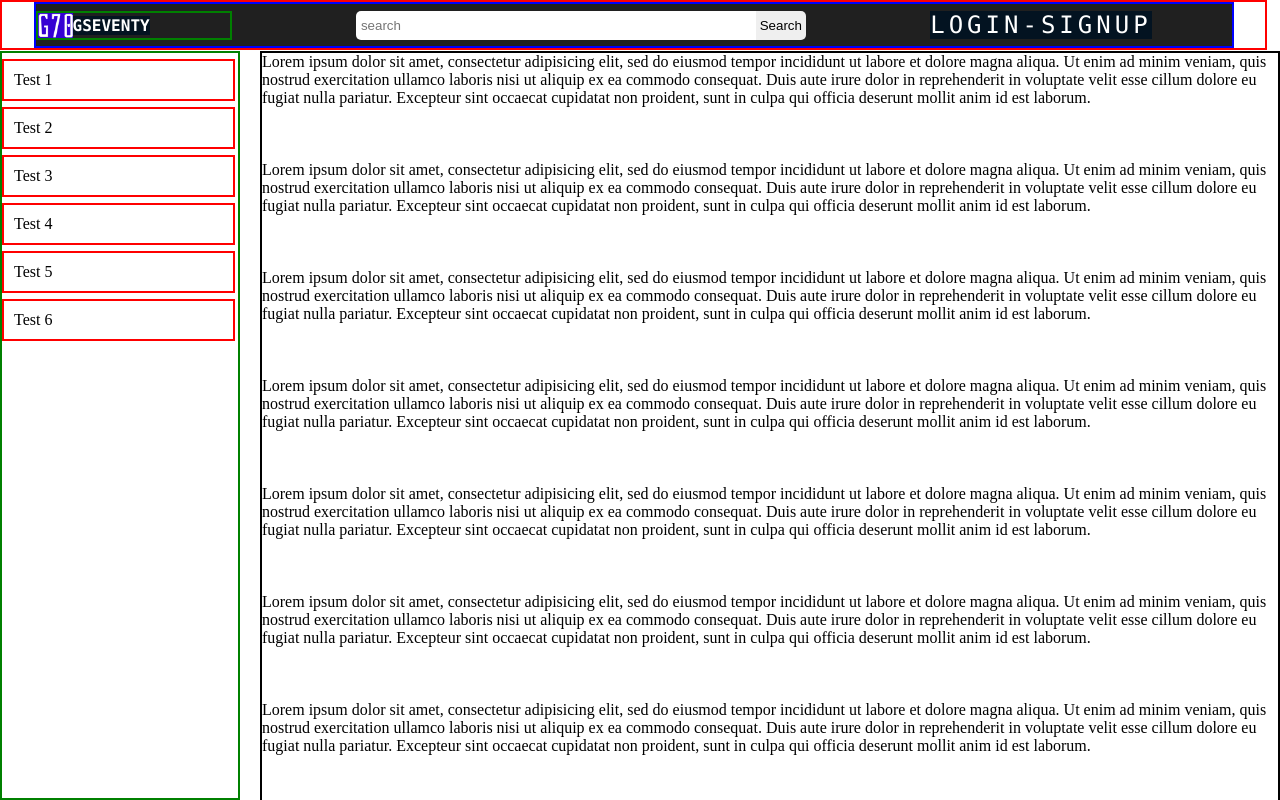
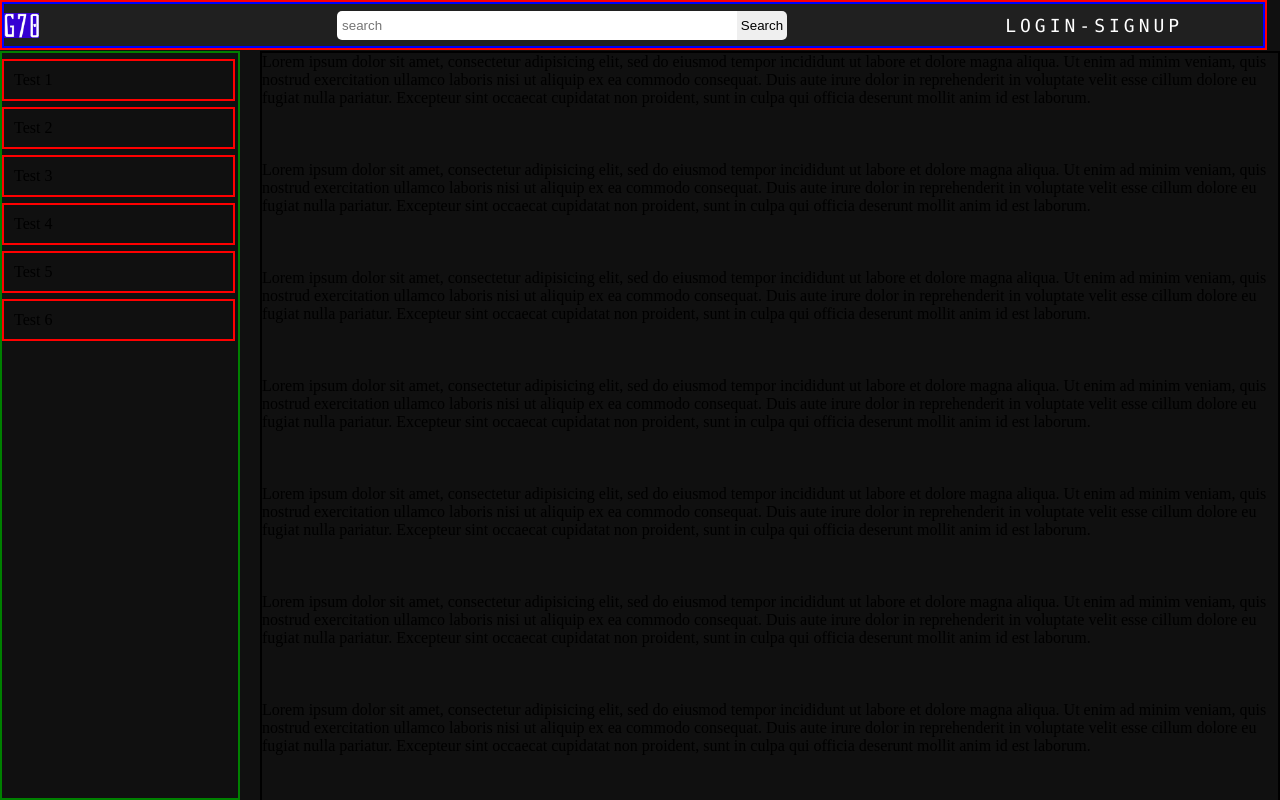
Before and after one commit to YR047/nineteenseventygamingproject, a plain HTML site: page index.html in a window 1280 px wide. Shown: the top 800 px of the page. Drawn offline with Linux system fonts and the light colour scheme.

Commit message:
button 2.1

```diff
--- a/css/style.css
+++ b/css/style.css
@@ -17,14 +17,13 @@ header nav{
 	justify-content: space-between;
 	align-items: center;
 	padding:6.7px 0px;
-	width: 95%;
+	width: 100%;
 	background:#202020;
 	margin: 0 auto;
 }
 
 header nav .logo-top{
 	align-items: center;
-	border: 2px solid green;
 	display: flex;
 }
 
@@ -34,13 +33,11 @@ header nav .logo-top img{
 }
 
 header nav .login-signup{
-	color: #ffffff;
 	margin-right: 80px;
 	padding: 0;
 	display: flex;
 	justify-content: center;
 	align-items: center;
-	background: #031321;
 	font-family: consolas;
 }
 a
@@ -48,19 +45,19 @@ a
 	position: relative;
 	display: inline-block;
 	padding: 15px 30px;
-	color: #2196f3;
+	color: white;
 	text-transform: uppercase;
 	letter-spacing: 4px;
 	text-decoration: none;
-	font-size: 24px;
+	font-size: 18px;
 	overflow: hidden;
 	transition: 0.2s;
 }
 a:hover
 {
-	color: #255784;
-	background: #2196f3;
-	box-shadow: 0 0 10px #2196f3, 0 0 40px #2196f3, 0 0 80px #2196f3;
+	color: #ffffff;
+	background: #3500d3;
+	box-shadow: 0 0 20px #3500d3, 0 0 40px #3500d3, 0 0 80px #3500d3;
 	transition-delay: 1s;
 }
 a span
@@ -68,13 +65,14 @@ a span
 	position: absolute;
 	display: block;
 }
+
 a span:nth-child(1)
 {
 	top: 0;
 	left: -100%;
 	width: 100%;
 	height: 2px;
-	background: linear-gradient(90deg,transparent,#2196f3)
+	background: linear-gradient(90deg,transparent,#3500d3)
 }
 a:hover span:nth-child(1)
 {
@@ -88,7 +86,7 @@ a span:nth-child(3)
 	right: -100%;
 	width: 100%;
 	height: 2px;
-	background: linear-gradient(270deg,transparent,#2196f3)
+	background: linear-gradient(270deg,transparent,#3500d3)
 }
 a:hover span:nth-child(3)
 {
@@ -103,7 +101,7 @@ a span:nth-child(2)
 	right: 0;
 	width: 2px;
 	height: 100%;
-	background: linear-gradient(180deg,transparent,#2196f3)
+	background: linear-gradient(180deg,transparent,#3500d3)
 }
 a:hover span:nth-child(2)
 {
@@ -118,7 +116,7 @@ a span:nth-child(4)
 	left: 0;
 	width: 2px;
 	height: 100%;
-	background: linear-gradient(360deg,transparent,#2196f3)
+	background: linear-gradient(360deg,transparent,#3500d3)
 }
 a:hover span:nth-child(4)
 {
--- a/index.html
+++ b/index.html
@@ -5,12 +5,12 @@
 	<link rel = "icon" href = "./images/logo_single.png" type = "image/x-icon">
     <link rel="stylesheet" type="text/css" href="css/style.css">
 </head>
-<body>
+<body style="background-color: #101010;">
 	<header>
 		<nav>
 			<div class="logo-top">
 			<img src="./images/logo_single.png" alt="gseventy">
-			<h4 class="login-signup">GSEVENTY</h4>
+			<h4 class="login-signup"></h4>
 			</div>
 
 			<div class="search-container">
@@ -20,8 +20,8 @@
     		</form>
   			</div>
 
-			<a class="login-signup" href="#"
-			  	<span></span>
+			<a class="login-signup" href="#">
+				<span></span>
 			  	<span></span>
 			  	<span></span>
 				<span></span>
```
